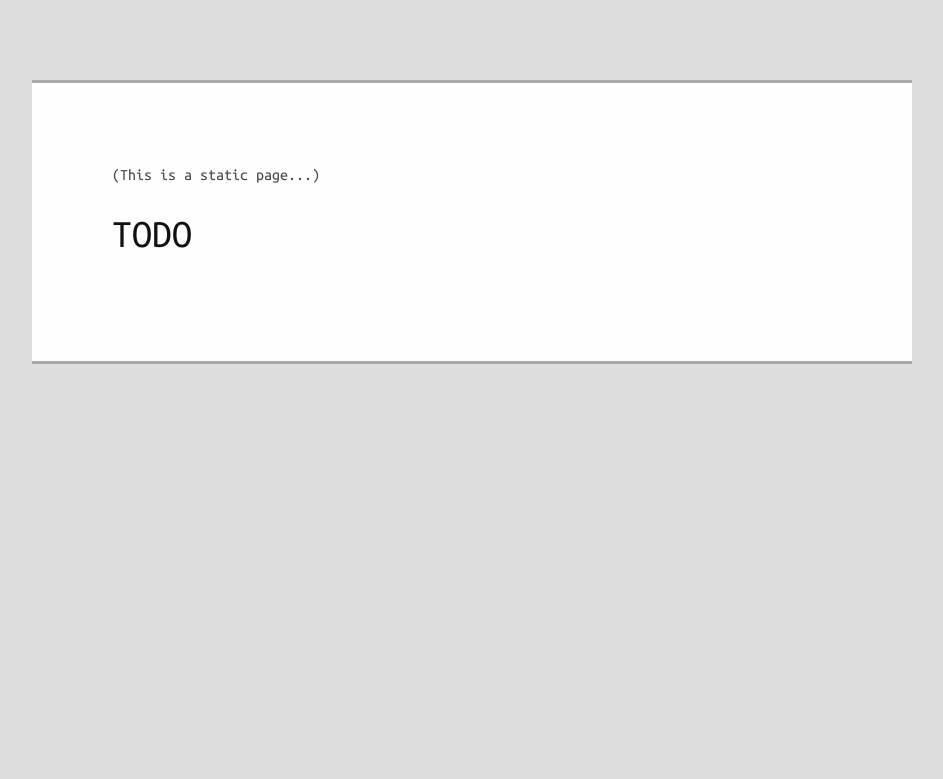
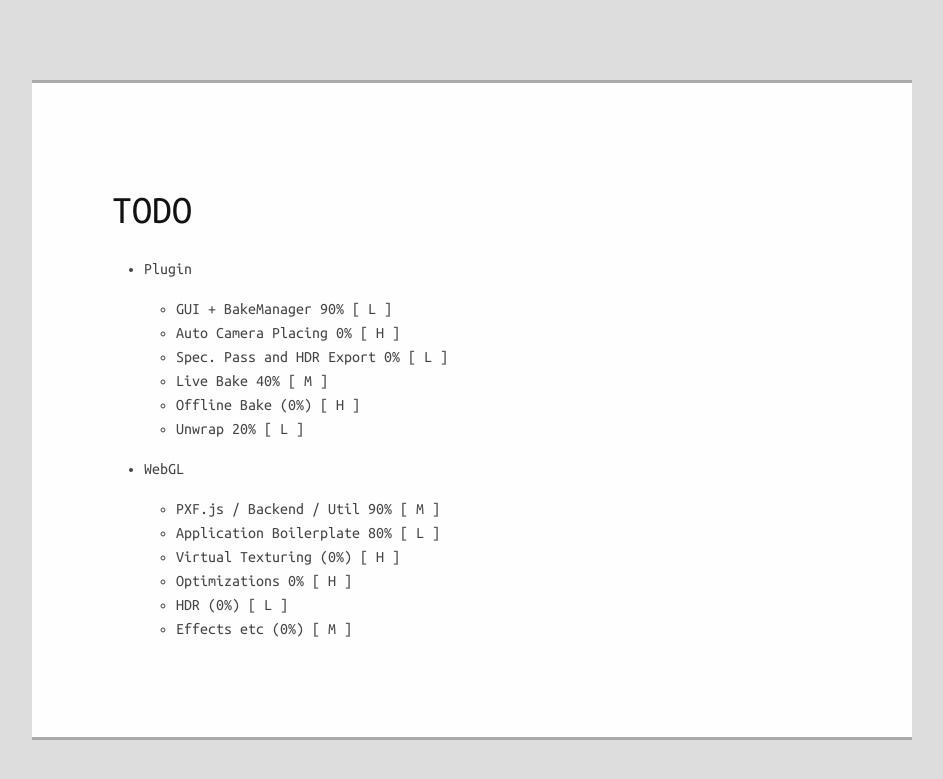
Before and after one commit to pxf/pxf.github.io, a Jekyll site: the page built from _posts/2012-06-08-TODO.md, in a window 1280 px wide. Shown: the top 779 px of the page, without its empty margins (168-1111 px from the left). Built offline with Jekyll 4.4.1, drawn with Linux system fonts in a browser that asks for light colours; Markdown is read by kramdown in place of the engine named in the settings.

Commit message:
Added a new page, About. Updated TODO page.

```diff
--- a/_layouts/default.html
+++ b/_layouts/default.html
@@ -10,7 +10,7 @@
 	<body>
 		<nav>
 			<a href="/">blog</a> |
-			<a href="/page/TODO.html">todo</a>
+			<a href="/page/about.html">about</a>
 		</nav>
 		{{ content }}
 	</body>
--- a/_layouts/static.html
+++ b/_layouts/static.html
@@ -5,10 +5,9 @@
 		<link href='http://fonts.googleapis.com/css?family=Ubuntu+Mono' rel='stylesheet' type='text/css'>
 		<link rel="stylesheet" type="text/css" href="/styles/default.css">
 
-		<title>{{ title }}</title>
+		<title>{{ page.title }}</title>
 	</head>
 	<body>
-		(This is a static page...)
 		{{ content }}
 	</body>
 </html>
--- a/_posts/2012-06-08-TODO.md
+++ b/_posts/2012-06-08-TODO.md
@@ -4,3 +4,18 @@
 ---
 TODO
 ====
+
+* Plugin
+	* GUI + BakeManager 90% [ L ]
+	* Auto Camera Placing 0% [ H ]
+	* Spec. Pass and HDR Export 0% [ L ]
+	* Live Bake 40% [ M ]
+	* Offline Bake (0%) [ H ]
+	* Unwrap 20% [ L ]
+* WebGL
+	* PXF.js / Backend / Util 90% [ M ]
+	* Application Boilerplate 80% [ L ]
+	* Virtual Texturing (0%) [ H ]
+	* Optimizations 0% [ H ]
+	* HDR (0%) [ L ]
+	* Effects etc (0%) [ M ]
```
Also changed, not shown: _posts/2011-12-15-binary-mesh-packing.md (+2 -3 lines), _posts/2011-12-18-deferred-rendering-webgl.md (+2 -2 lines), _posts/2012-06-08-About.md (added, +8 -0 lines).
